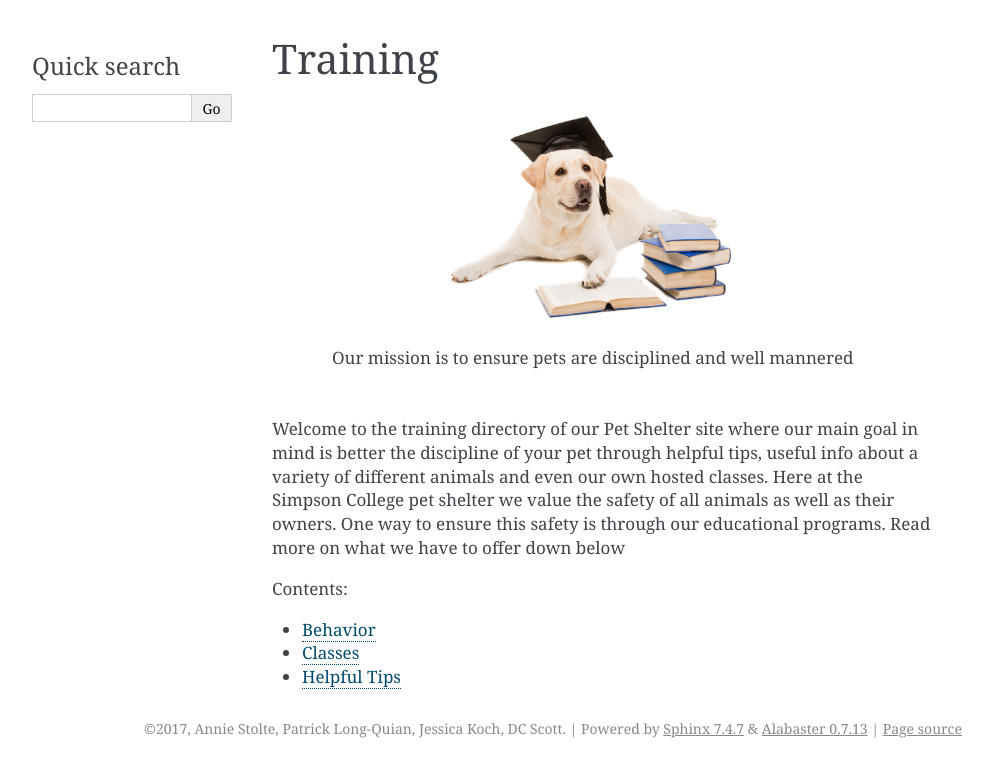
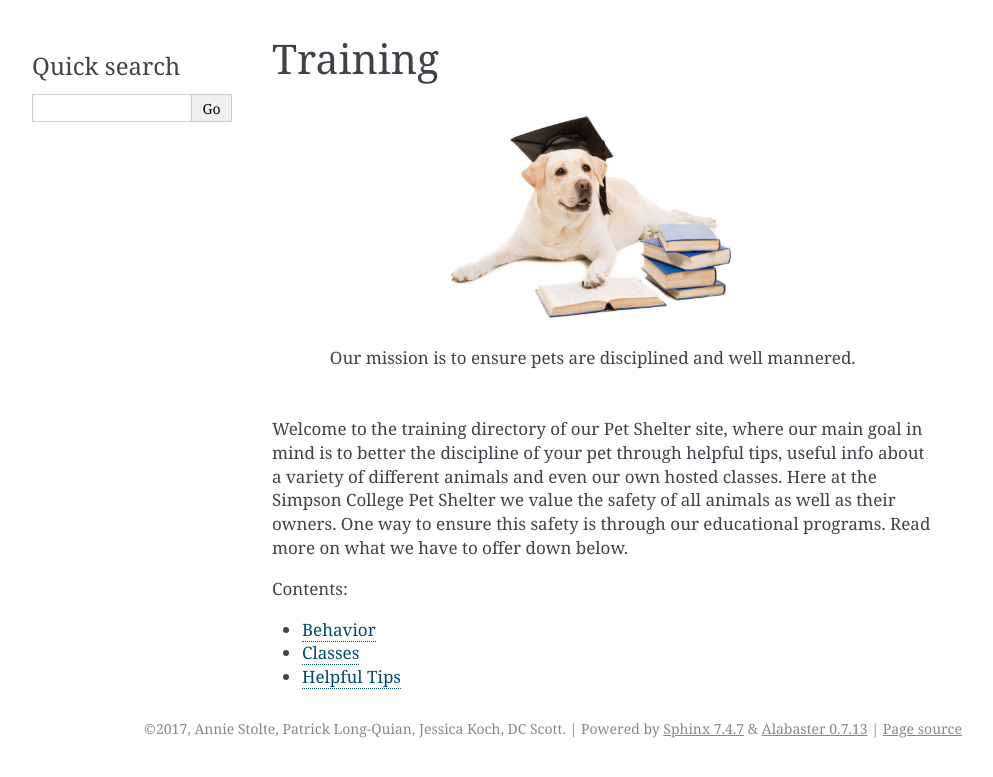
Before and after one commit to plongquian/pet_shelter, a Sphinx documentation site: the page built from source/training2/index2.rst, in a window 1280 px wide. Shown: the top 777 px of the page, without its empty margins (148-1141 px from the left). Built offline with Sphinx 7.4.7, drawn with Linux system fonts in a browser that asks for light colours; pages that are not in the unit, such as notebooks, are missing from menus.

Commit message:
Grammar edits to DC's pages

```diff
--- a/source/training2/behavior2.rst
+++ b/source/training2/behavior2.rst
@@ -4,8 +4,8 @@ Behavior
 .. figure:: catbehavior.png
     :width: 50%
 
-    Understanding your pet can help in several areas
+    Understanding your pet can help in several areas.
 
-An animals behavior can be convoluted initially but there
+An animals behavior can be convoluted initially, but there
 are many different techniques that are useful and
-small queues to pay attention to
+small queues to pay attention to.
--- a/source/training2/classes2.rst
+++ b/source/training2/classes2.rst
@@ -5,8 +5,7 @@ Classes
     :width: 50%
 
     We host classes that go over information vital to different areas
-    of owning a pet
+    of owning a pet.
 
 During each of our classes we go over different areas that are important
-to owning a pet.  Ranging from what food to buy, grooming and ways it can
-be done without being a harm, excercise and of course love and care.
+to owning a pet.  Ranging from what food to buy, grooming and ways it can be done without being a harm, excercise for your animal and of course, love and care.
--- a/source/training2/helpful_tips2.rst
+++ b/source/training2/helpful_tips2.rst
@@ -4,6 +4,6 @@ Helpful Tips
 .. figure:: smartowl.png
     :width: 50%
 
-    One who seeks helpful tips is one wiser than many
+    One who seeks helpful tips is one wiser than many.
 
-We have a few helpful tips on various topics outside of our main classes whicch go into more depth on each topic
+We have a few helpful tips on various topics outside of our main classes which go into more depth on each topic.
--- a/source/training2/index2.rst
+++ b/source/training2/index2.rst
@@ -4,15 +4,15 @@ Training
 .. figure:: dogtraining.png
     :width: 50%
 
-    Our mission is to ensure pets are disciplined and well mannered
+    Our mission is to ensure pets are disciplined and well mannered.
 
-Welcome to the training directory of our Pet Shelter site
-where our main goal in mind is better the discipline of
+Welcome to the training directory of our Pet Shelter site,
+where our main goal in mind is to better the discipline of
 your pet through helpful tips, useful info about a variety
 of different animals and even our own hosted classes.  Here at the
-Simpson College pet shelter we value the safety of all animals as well
+Simpson College Pet Shelter we value the safety of all animals as well
 as their owners.  One way to ensure this safety is through our
-educational programs.  Read more on what we have to offer down below
+educational programs.  Read more on what we have to offer down below.
 
 .. toctree::
    :maxdepth: 2
--- a/source/vaccinations/index.rst
+++ b/source/vaccinations/index.rst
@@ -1,7 +1,3 @@
-
-.. toctree::
-   :maxdepth: 2
-   :caption: Contents:
 
   Vaccinations
   ============
```
